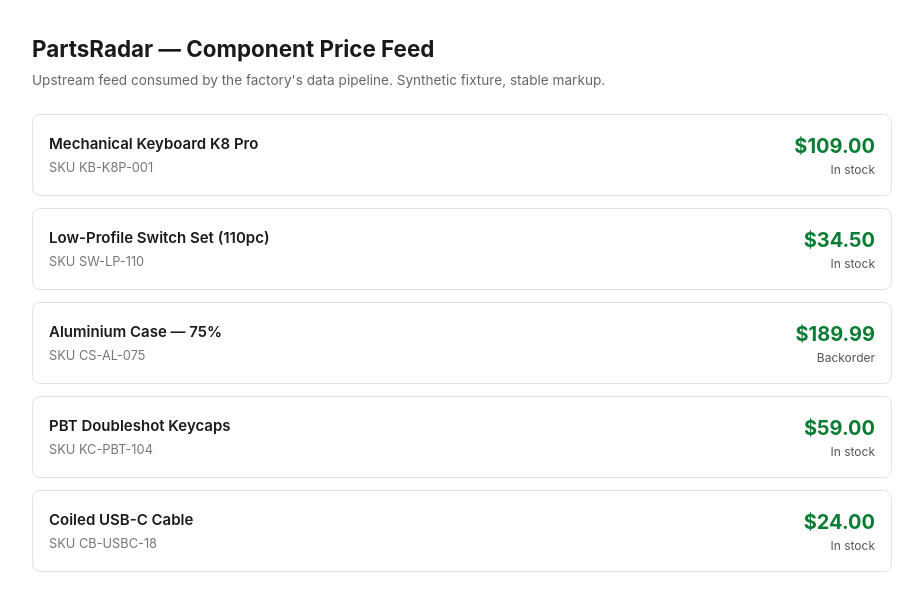
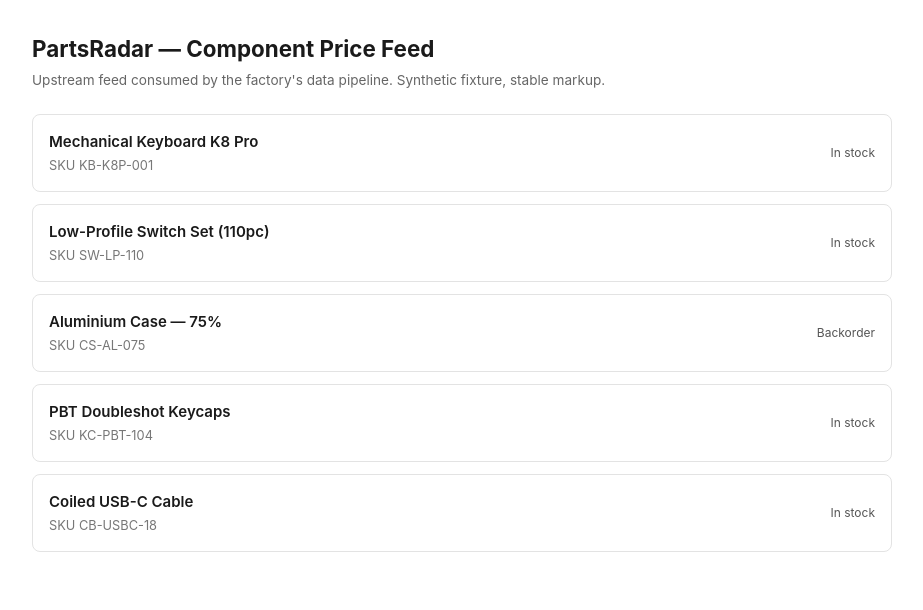
Before and after one commit to abhijitbetigeri/agent-factory, a plain HTML site: page mirror/index.html in a window 1280 px wide. Shown: the whole page, without its empty margins (178-1101 px from the left). Drawn offline with Linux system fonts and the light colour scheme.

Commit message:
Supplier site redesign: price markup restructured

```diff
--- a/mirror/index.html
+++ b/mirror/index.html
@@ -16,21 +16,21 @@
 
 <div class="item">
   <div><div class="name">Mechanical Keyboard K8 Pro</div><div class="meta">SKU KB-K8P-001</div></div>
-  <div style="text-align:right"><div class="price">$109.00</div><div class="stock">In stock</div></div>
+  <div style="text-align:right"><div class="price"><span data-amount="109.00"></span></div><div class="stock">In stock</div></div>
 </div>
 <div class="item">
   <div><div class="name">Low-Profile Switch Set (110pc)</div><div class="meta">SKU SW-LP-110</div></div>
-  <div style="text-align:right"><div class="price">$34.50</div><div class="stock">In stock</div></div>
+  <div style="text-align:right"><div class="price"><span data-amount="34.50"></span></div><div class="stock">In stock</div></div>
 </div>
 <div class="item">
   <div><div class="name">Aluminium Case — 75%</div><div class="meta">SKU CS-AL-075</div></div>
-  <div style="text-align:right"><div class="price">$189.99</div><div class="stock">Backorder</div></div>
+  <div style="text-align:right"><div class="price"><span data-amount="189.99"></span></div><div class="stock">Backorder</div></div>
 </div>
 <div class="item">
   <div><div class="name">PBT Doubleshot Keycaps</div><div class="meta">SKU KC-PBT-104</div></div>
-  <div style="text-align:right"><div class="price">$59.00</div><div class="stock">In stock</div></div>
+  <div style="text-align:right"><div class="price"><span data-amount="59.00"></span></div><div class="stock">In stock</div></div>
 </div>
 <div class="item">
   <div><div class="name">Coiled USB-C Cable</div><div class="meta">SKU CB-USBC-18</div></div>
-  <div style="text-align:right"><div class="price">$24.00</div><div class="stock">In stock</div></div>
+  <div style="text-align:right"><div class="price"><span data-amount="24.00"></span></div><div class="stock">In stock</div></div>
 </div>
```
